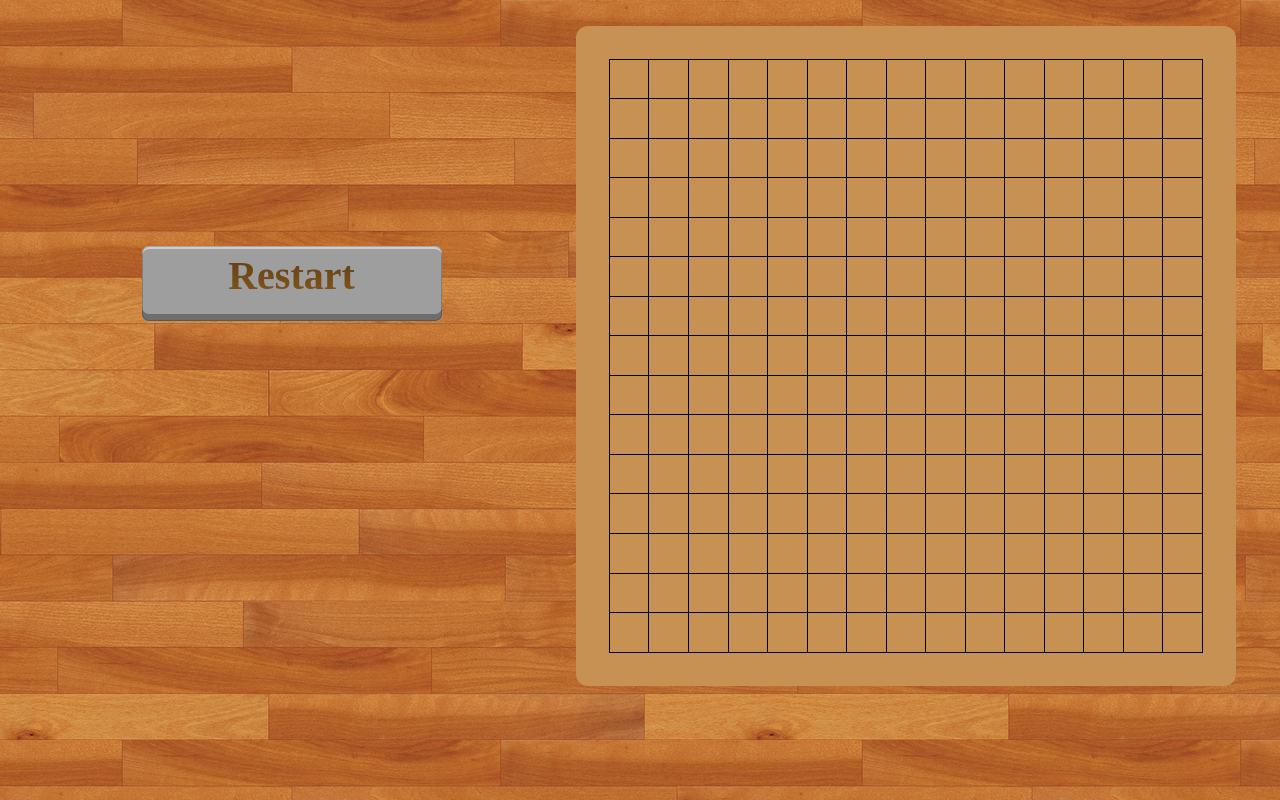
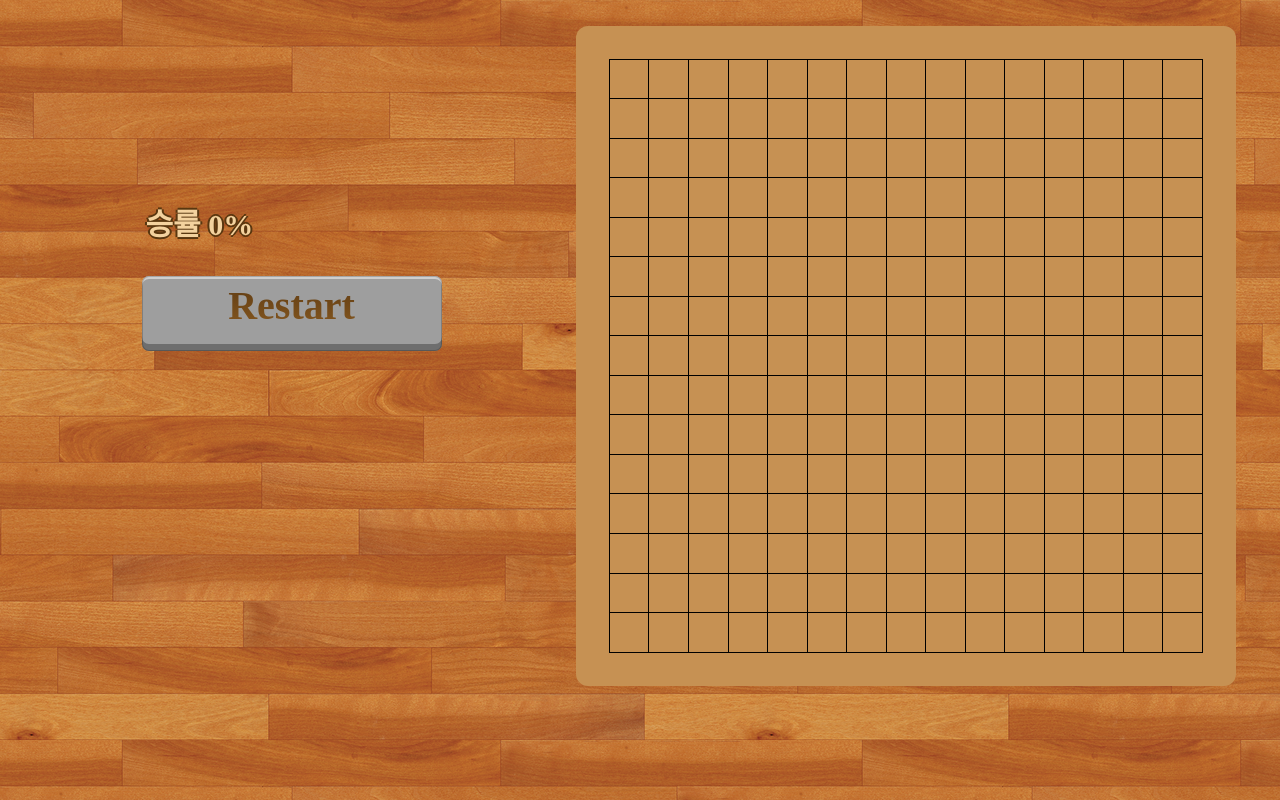
Before and after one commit to drainxc/omok, a React (Create React App) app: page / in a window 1280 px wide. Built offline with nearby package versions, Linux system fonts and the light colour scheme; grey boxes are pictures that could not be loaded.

Commit message:
[UPDATE] Board
Update rate

```diff
--- a/src/components/pages/board/index.js
+++ b/src/components/pages/board/index.js
@@ -65,7 +65,7 @@ export default function Board({ data }) {
   return (
     <>
       <S.Side>
-        {play.count ? <div className="rate">승률 : {play.black / play.count * 100}</div> : <div></div>}
+        {play.count ? <div className="rate">승률 : {play.black / play.count * 100}</div> : <div className="rate">승률 0%</div>}
         <RestartButton setBoard={setBoard} />
       </S.Side>
       <S.GameBoard>
```
